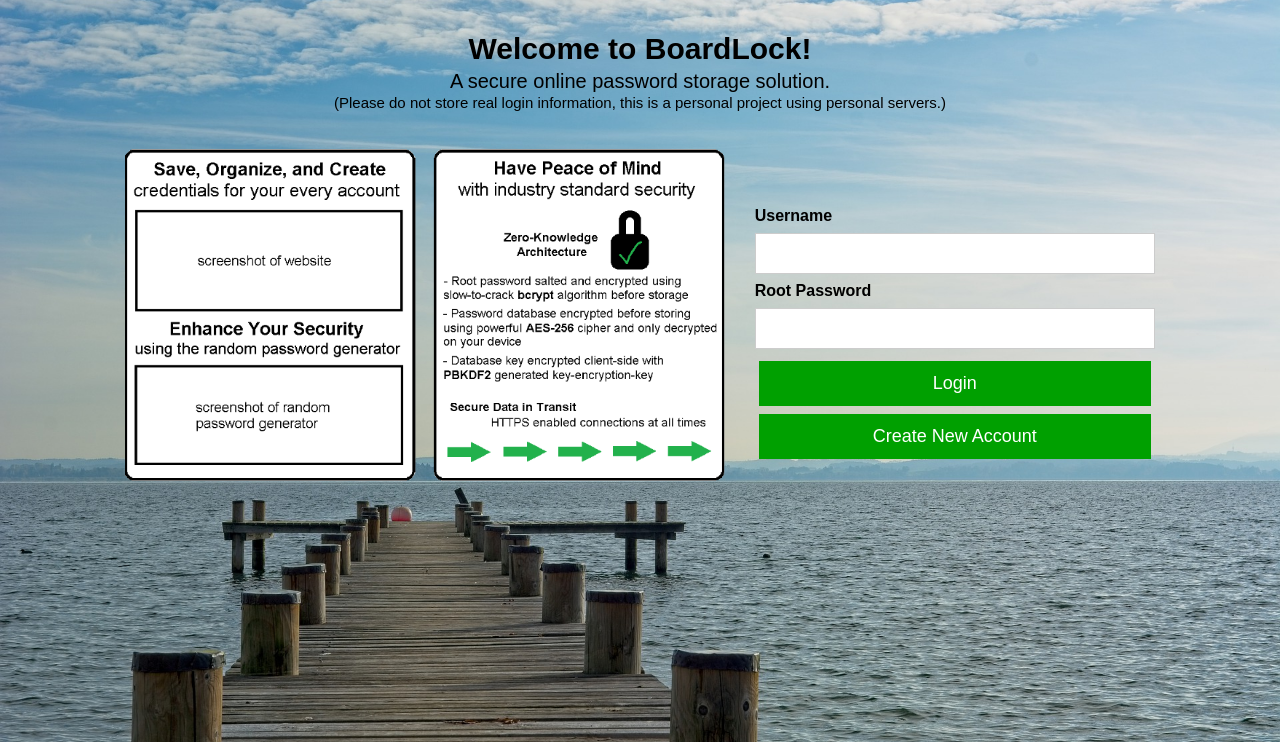
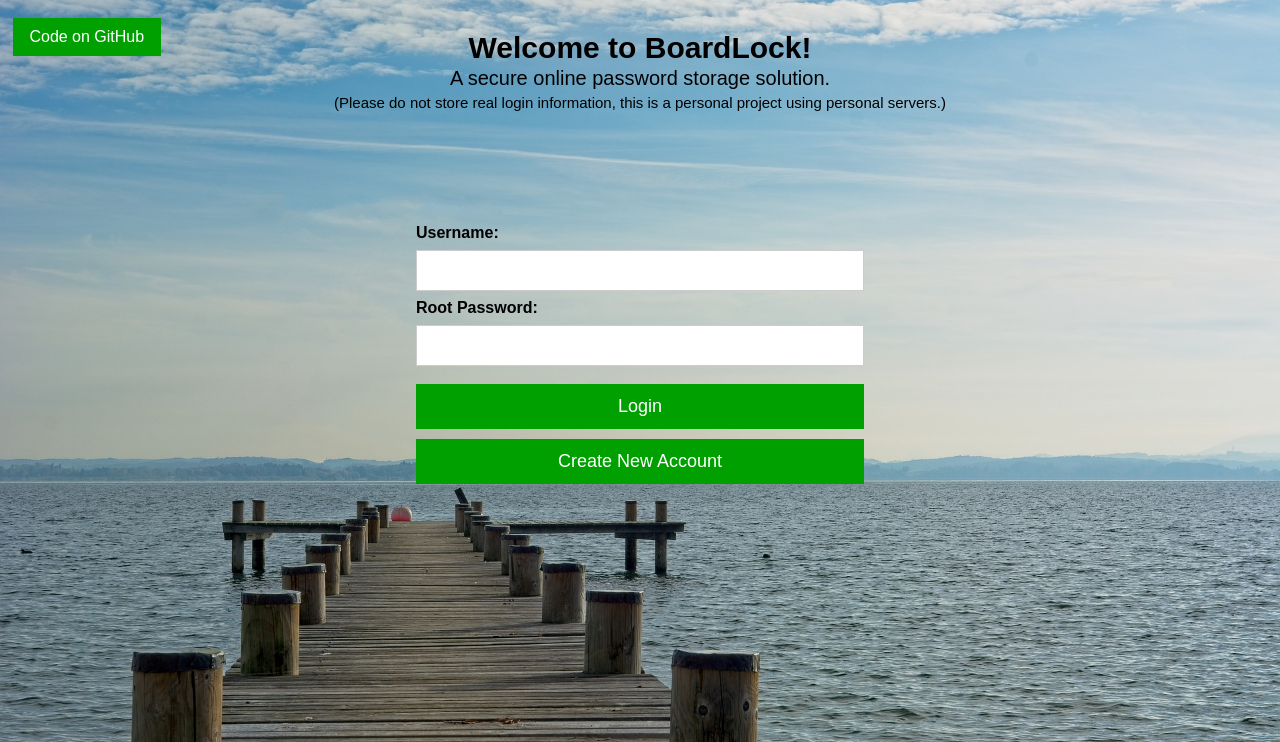
Before and after one commit to swgee/boardlock, a Flask app: template password-manager/templates/landing-page.html in a window 1280 px wide. Shown: the top 742 px of the page. Run offline with Flask 2, Linux system fonts and the light colour scheme; the template is opened without the code that fills it, so the values that code supplies are empty.

Commit message:
landing page changes

```diff
--- a/password-manager/app.py
+++ b/password-manager/app.py
@@ -3,6 +3,7 @@ from create_account import store_account_data
 from login import sign_user_in
 from config import addresses, secret_key
 import os
+from update_data import edit_entry, new_entry
 
 app = Flask(__name__)
 address = addresses['l']
@@ -42,9 +43,9 @@ def signup_page():
 def manager():
     if request.method == 'POST':
         if request.form['change_type'] == 'edit':
-            print('')
+            edit_entry()
         if request.form['change_type'] == 'new':
-            print('')
+            new_entry()
     if 'username' in session.keys():
         return render_template('/manager.html', username=session['username'], data=session['user-data'], link=address)
     else:
--- a/password-manager/static/css/landing-page.css
+++ b/password-manager/static/css/landing-page.css
@@ -11,7 +11,6 @@ input {
     width: 100%;
     padding: 12px 20px;
     margin: 8px 0;
-    display: inline-block;
     border: 1px solid #ccc;
     box-sizing: border-box;
 }
@@ -21,37 +20,47 @@ a, button {
     border: none;
     cursor: pointer;
     display: inline-block;
-    margin: 4px;
-    padding: 12px;
+    margin-top: 10px;
+    padding: 12px 0 12px 0;
     text-align: center;
     width: -webkit-fill-available;
-    width: -moz-available;
+    width: 100%;
     font-size: 18px;
     font-family: Arial, serif;
 }
 a:hover, button:hover {
     opacity: 0.8;
 }
-.center{
-    width: 1100px;
-    margin: 0 auto;
-}
-img, .img-container  {
-    width: 600px;
-}
-.img-container {
-    display:inline-block;
-}
 .form-container {
-    max-width: 400px;
+    position: absolute;
+    top: 28%;
+    left: 50%;
+    transform: translate(-50%, 0);
+    width: 35%;
     display: inline-block;
     text-align: left;
-    vertical-align: top;
-    padding-left: 25px;
-    padding-top: 40px;
 }
 .text-container {
-    line-height: 2px;
-    padding-bottom: 30px;
     padding-top: 10px;
+    text-align: center;
+    line-height: 0;
 }
+.error {
+    background-color: rgba(255, 255, 255, .8);
+    font-family: Arial, serif;
+    font-size: 18px;
+    left: 50%;
+    position: relative;
+    transform: translate(-50%, 0);
+    top: 3%;
+    width: max-content;
+}
+.github {
+    position: absolute;
+    text-decoration: none;
+    left: 1%;
+    top: 1%;
+    width: 10%;
+    padding: 10px 10px;
+    font-size: 16px;
+}
--- a/password-manager/templates/landing-page.html
+++ b/password-manager/templates/landing-page.html
@@ -9,25 +9,26 @@
 
 
 <body>
-
-<div class="center">
+<a class="github" href="https://github.com/swgee/boardlock">Code on GitHub</a>
 <div class="text-container">
     <p style="font-size: 30px; font-weight: bold">Welcome to BoardLock!</p>
     <p style="font-size: 20px">A secure online password storage solution.</p>
-        <p style="font-size: 15px">(Please do not store real login information, this is a personal project using personal servers.)</p>
+    <p style="font-size: 15px; padding-top: 5px">(Please do not store real login information, this is a personal project using personal servers.)</p>
 </div>
-    <div class="img-container"><img alt="background" src="/static/images/landing-page.png"></div>
 <div class="form-container">
-        <p style="position: relative; bottom: 20px; line-height: 0; font-family: Arial, serif; font-size: 18px">{{error}}</p>
     <form action="/" method="POST">
-            <label for="username"><b>Username</b></label>
+        <div>
+            <label for="username"><b>Username:</b></label>
             <input id="username" type="text" name="username"required>
-            <label for="password"><b>Root Password</b></label>
+        </div>
+        <div>
+            <label for="password"><b>Root Password:</b></label>
             <input id="password" type="password" name="password" required>
+        </div>
         <button type="submit">Login</button>
     </form>
     <a id="signup" class="button" style="text-decoration: none">Create New Account</a>
-    </div>
+    <p class="error">{{error}}</p>
 </div>
 <script> document.getElementById("signup").href = '{{link}}/signup'; </script>
 </body>
--- /dev/null
+++ b/password-manager/update_data.py
@@ -0,0 +1,5 @@
+
+def edit_entry():
+    return ''
+def new_entry():
+    return ''
```
Also changed, not shown: password-manager/static/images/landing-page.png (deleted), password-manager/static/images/landing-page_copy.png (deleted). Lines whose indentation alone changed are shown as unchanged.
